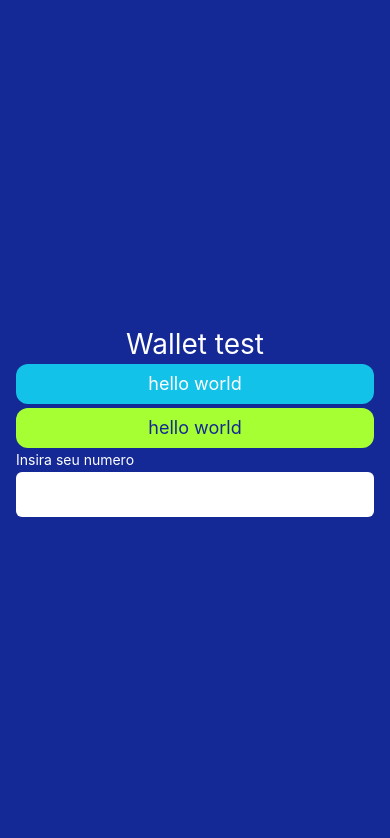
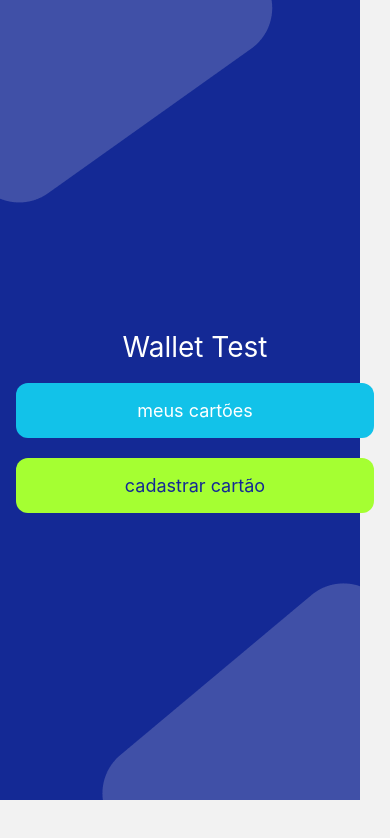
Before and after one commit to IgorGamantino/wallet, a React Native app: screen /Home in a window 390 px wide. Shown: the top 838 px of the page. Built offline with nearby package versions, Linux system fonts and the light colour scheme.

Commit message:
feat: create screen home

```diff
--- a/App.tsx
+++ b/App.tsx
@@ -1,33 +1,15 @@
-import { StatusBar } from "expo-status-bar";
-import { StyleSheet, View } from "react-native";
-import { Button } from "./src/components/Button";
+import { View } from "react-native";
 import { ThemeProvider } from "styled-components/native";
 import theme from "./src/theme";
-import { Input } from "./src/components/Input";
-import { Typography } from "./src/components/Typography";
+
+import { Routes } from "./src/routes";
 
 export default function App() {
   return (
-    <ThemeProvider theme={theme}>
-      <View style={styles.container}>
-        <Typography>Wallet test</Typography>
-
-        <Button text="hello world" />
-        <Button text="hello world" variant="green" />
-        <Input label="Insira seu numero" />
-        <StatusBar style="auto" />
-      </View>
-    </ThemeProvider>
+    <View style={{ flex: 1 }}>
+      <ThemeProvider theme={theme}>
+        <Routes />
+      </ThemeProvider>
+    </View>
   );
 }
-
-const styles = StyleSheet.create({
-  container: {
-    flex: 1,
-    gap: 4,
-    backgroundColor: "#142995",
-    paddingHorizontal: 16,
-    alignItems: "center",
-    justifyContent: "center",
-  },
-});
--- a/package.json
+++ b/package.json
@@ -11,6 +11,8 @@
     "lint": "eslint ."
   },
   "dependencies": {
+    "@react-navigation/native": "^6.1.18",
+    "@react-navigation/native-stack": "^6.11.0",
     "@reduxjs/toolkit": "^2.2.7",
     "eslint-config-prettier": "^9.1.0",
     "eslint-plugin-prettier": "^5.2.1",
@@ -18,6 +20,8 @@
     "expo-status-bar": "~1.12.1",
     "react": "18.2.0",
     "react-native": "0.74.5",
+    "react-native-safe-area-context": "4.10.5",
+    "react-native-screens": "3.31.1",
     "redux": "^5.0.1",
     "styled-components": "^6.1.13"
   },
--- /dev/null
+++ b/src/@types/png.d.ts
@@ -0,0 +1 @@
+declare module "*.png";
--- /dev/null
+++ b/src/components/Background/index.tsx
@@ -0,0 +1,18 @@
+import { ReactNode } from "react";
+import { ImageBackground } from "react-native";
+
+interface BackgroundProps {
+  children: ReactNode;
+}
+
+export function Background({ children }: BackgroundProps) {
+  return (
+    <ImageBackground
+      style={{ flex: 1 }}
+      resizeMode="cover"
+      source={require("../../assets/img/background.png")}
+    >
+      {children}
+    </ImageBackground>
+  );
+}
--- a/src/components/Button/styles.ts
+++ b/src/components/Button/styles.ts
@@ -12,6 +12,7 @@ export const Touchable = styled.TouchableOpacity<ButtonPropsStyles>`
   justify-content: center;
   align-items: center;
   border-radius: 12px;
+  height: 55px;
 `;
 
 export const ButtonText = styled.Text<ButtonPropsStyles>`
--- /dev/null
+++ b/src/routes/index.tsx
@@ -0,0 +1,26 @@
+import { NavigationContainer } from "@react-navigation/native";
+import { createNativeStackNavigator } from '@react-navigation/native-stack';
+import { ReactNode } from "react";
+import { Home } from "../screens/Home";
+const Stack = createNativeStackNavigator();
+
+interface RoutesProps  {
+  children: ReactNode
+}
+
+export function Routes(){
+return (
+  <>
+
+
+  <NavigationContainer>
+  <Stack.Navigator>
+    <Stack.Screen name="Home" component={Home} options={{
+      headerShown: false
+    }}/>
+
+  </Stack.Navigator>
+</NavigationContainer>
+</>
+)
+}
--- /dev/null
+++ b/src/screens/Home/index.tsx
@@ -0,0 +1,16 @@
+import { Button } from "../../components/Button";
+import { Background } from "../../components/Background";
+import { Container } from "./styles";
+import { Typography } from "../../components/Typography";
+
+export function Home() {
+  return (
+    <Background>
+      <Container>
+        <Typography>Wallet Test</Typography>
+        <Button text="meus cartões" />
+        <Button variant="green" text="cadastrar cartão" />
+      </Container>
+    </Background>
+  );
+}
--- /dev/null
+++ b/src/screens/Home/styles.ts
@@ -0,0 +1,9 @@
+import styled from "styled-components/native";
+
+export const Container = styled.View`
+  flex: 1;
+  gap: 20px;
+  justify-content: center;
+  align-items: center;
+  padding: 0 16px;
+`;
```
Also changed, not shown: src/assets/img/background.png (added), 1 other file (tests, documents, lock files or other folders).
